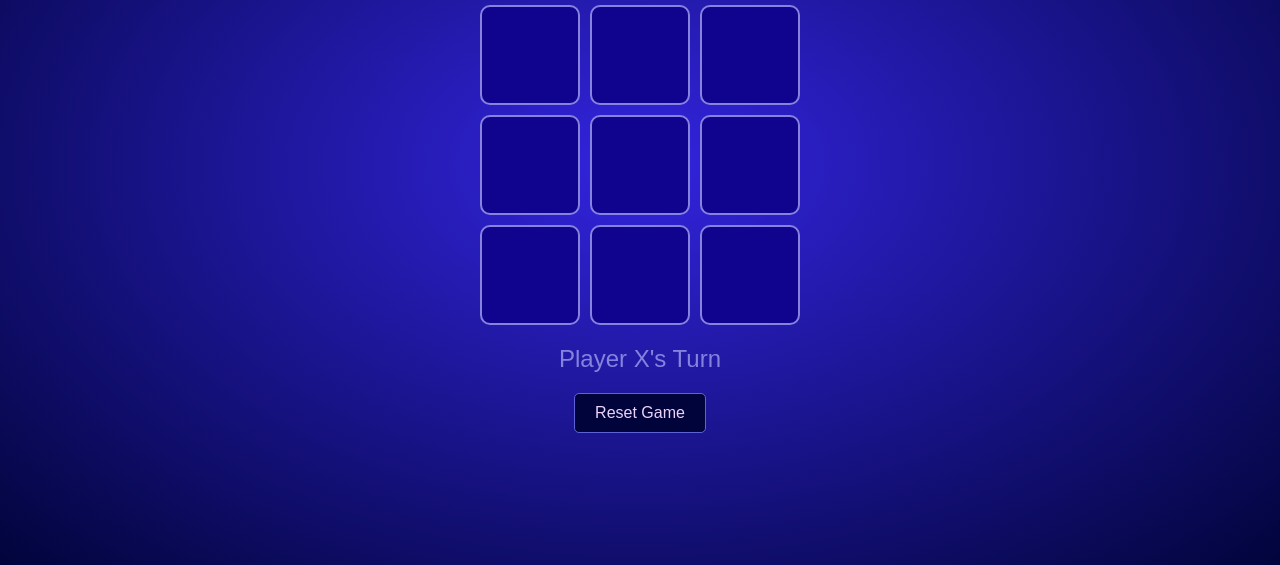
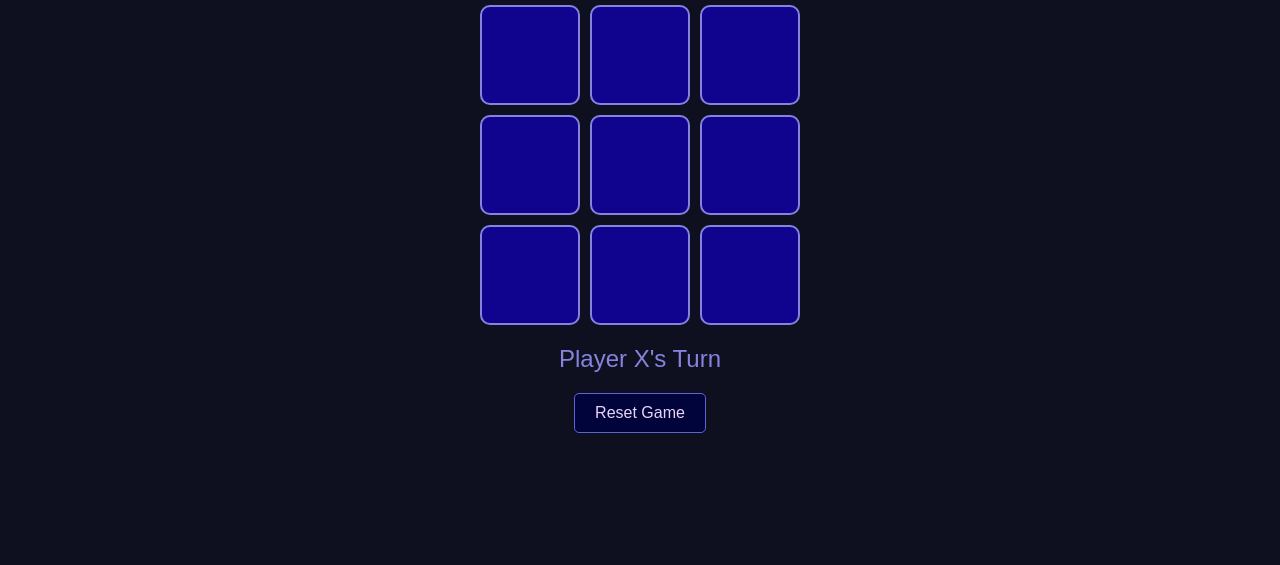
Before and after one commit to MH-Hamza1/Tic-Tac-Toe, a plain HTML site: page index.html in a window 1280 px wide. Shown: the part 235-800 px from the top of the page. Drawn offline with Linux system fonts and the light colour scheme.

Commit message:
Update styles.css

```diff
--- a/styles.css
+++ b/styles.css
@@ -1,6 +1,6 @@
 body {
     font-family: 'Arial', sans-serif;
-    background: radial-gradient(#3324df, #01043B);
+    background-color: #0f101f;
     color: #e0e0e0;
     display: flex;
     justify-content: center;
```
